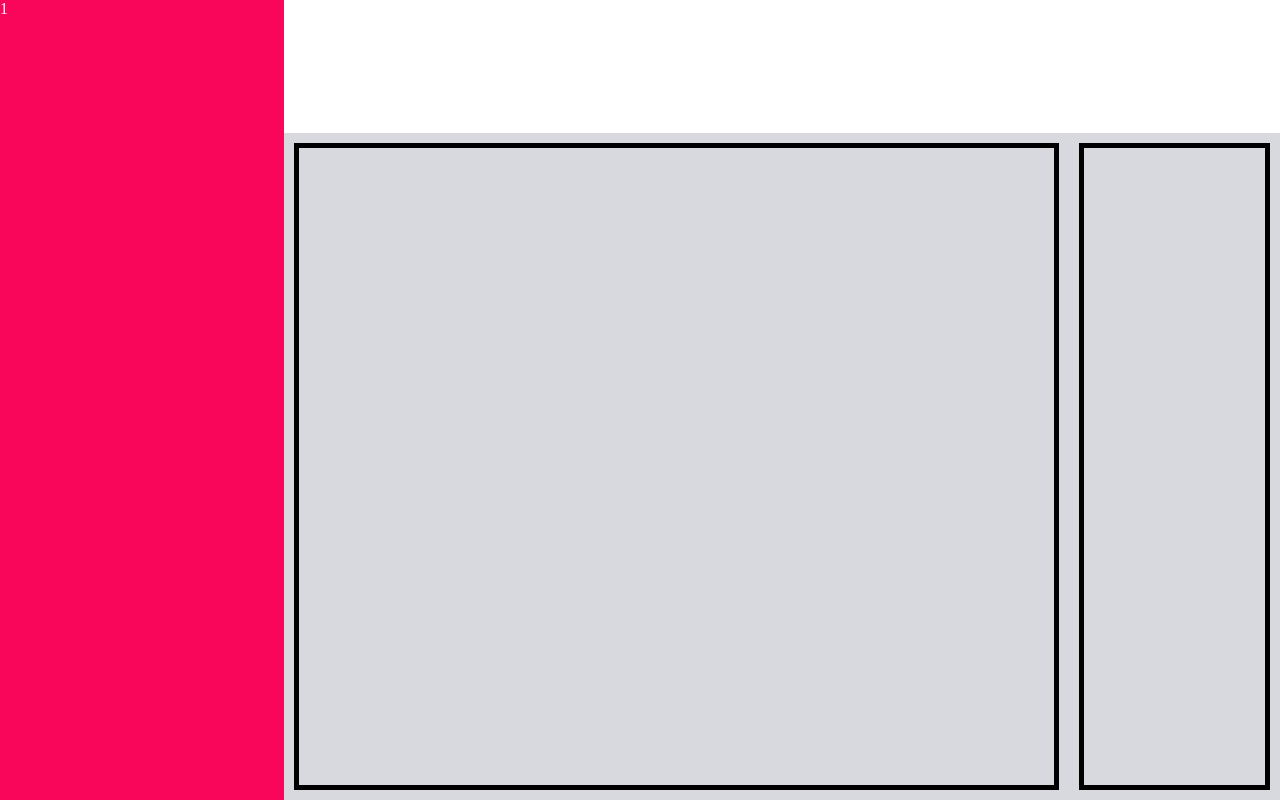
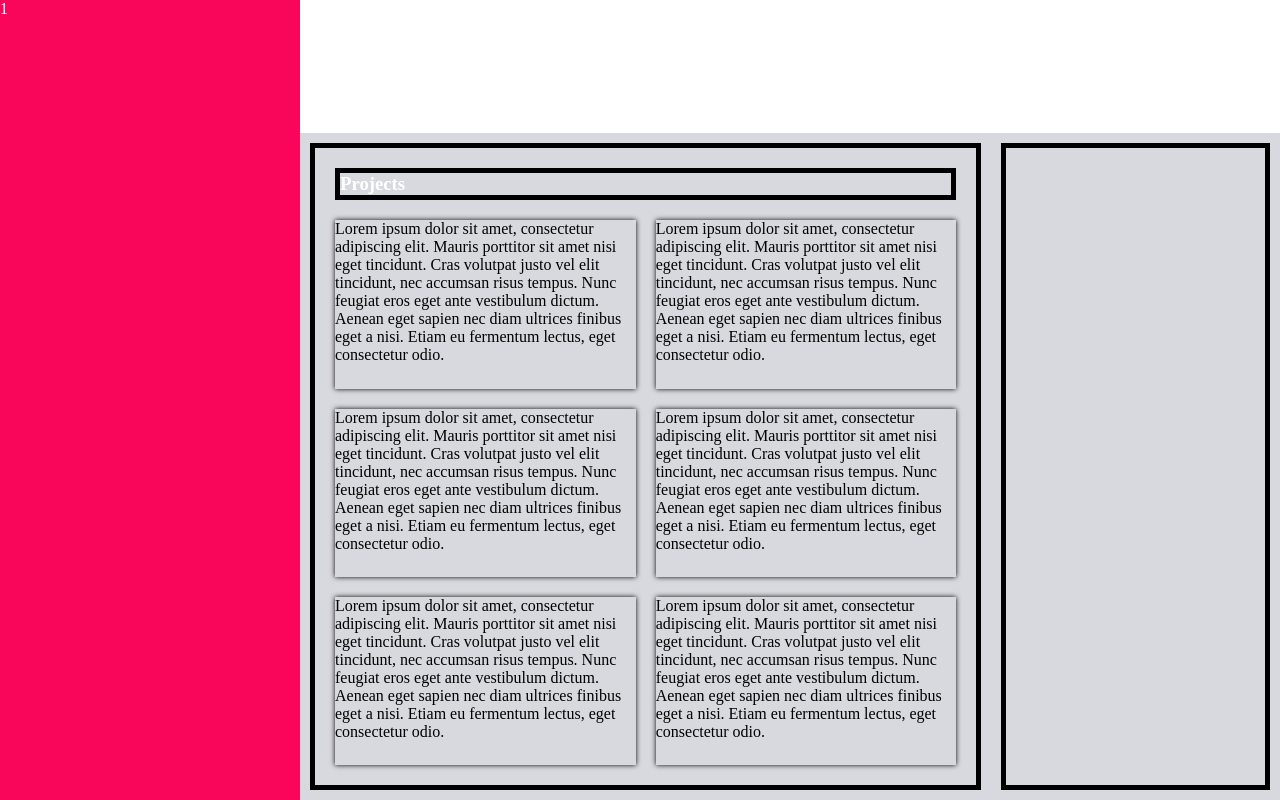
Before and after one commit to WilliamG-1/Admin-Dashboard, a plain HTML site: page index.html in a window 1280 px wide. Drawn offline with Linux system fonts and the light colour scheme.

Commit message:
Improved main grid ayout

```diff
--- a/index.html
+++ b/index.html
@@ -7,6 +7,7 @@
     <title>Dashboard</title>
     <link rel="stylesheet" href="style.css">
 </head>
+
 <body>
     <div class="sidebar">
         1
@@ -16,13 +17,19 @@
         2
     </div>
 
-    <div class="content">
+    <main class="content">
         <div class="projects">
-
+            <h3>Projects</h3>
+            <div class="project">Lorem ipsum dolor sit amet, consectetur adipiscing elit. Mauris porttitor sit amet nisi eget tincidunt. Cras volutpat justo vel elit tincidunt, nec accumsan risus tempus. Nunc feugiat eros eget ante vestibulum dictum. Aenean eget sapien nec diam ultrices finibus eget a nisi. Etiam eu fermentum lectus, eget consectetur odio.</div>
+            <div class="project">Lorem ipsum dolor sit amet, consectetur adipiscing elit. Mauris porttitor sit amet nisi eget tincidunt. Cras volutpat justo vel elit tincidunt, nec accumsan risus tempus. Nunc feugiat eros eget ante vestibulum dictum. Aenean eget sapien nec diam ultrices finibus eget a nisi. Etiam eu fermentum lectus, eget consectetur odio.</div>
+            <div class="project">Lorem ipsum dolor sit amet, consectetur adipiscing elit. Mauris porttitor sit amet nisi eget tincidunt. Cras volutpat justo vel elit tincidunt, nec accumsan risus tempus. Nunc feugiat eros eget ante vestibulum dictum. Aenean eget sapien nec diam ultrices finibus eget a nisi. Etiam eu fermentum lectus, eget consectetur odio.</div>
+            <div class="project">Lorem ipsum dolor sit amet, consectetur adipiscing elit. Mauris porttitor sit amet nisi eget tincidunt. Cras volutpat justo vel elit tincidunt, nec accumsan risus tempus. Nunc feugiat eros eget ante vestibulum dictum. Aenean eget sapien nec diam ultrices finibus eget a nisi. Etiam eu fermentum lectus, eget consectetur odio.</div>
+            <div class="project">Lorem ipsum dolor sit amet, consectetur adipiscing elit. Mauris porttitor sit amet nisi eget tincidunt. Cras volutpat justo vel elit tincidunt, nec accumsan risus tempus. Nunc feugiat eros eget ante vestibulum dictum. Aenean eget sapien nec diam ultrices finibus eget a nisi. Etiam eu fermentum lectus, eget consectetur odio.</div>
+            <div class="project">Lorem ipsum dolor sit amet, consectetur adipiscing elit. Mauris porttitor sit amet nisi eget tincidunt. Cras volutpat justo vel elit tincidunt, nec accumsan risus tempus. Nunc feugiat eros eget ante vestibulum dictum. Aenean eget sapien nec diam ultrices finibus eget a nisi. Etiam eu fermentum lectus, eget consectetur odio.</div>
         </div>
         <div class="relevant">
 
         </div>
-    </div>
+    </main>
 </body>
 </html>
--- a/style.css
+++ b/style.css
@@ -8,31 +8,48 @@
     color: white;
 }
 body{
-    height: 100vh;
+    min-height: 100vh;
     display: grid;
     grid-template-columns: 2fr 7fr;
     grid-template-rows: 1fr 5fr;
+    grid-auto-rows: auto;
     background-color: rgb(156, 153, 153);
 }
 .sidebar{
     background-color: var(--main-color);
-    grid-row: 1 / 3;
+    grid-row: 1 / -1;
+    min-width: 300px;
 }
 .header{
     background-color: white;
+    grid-area: 1 / 2 / 2 / -1;
 }
 .content{
     background-color: rgb(216, 216, 223);
     display: grid;
-    grid-template-columns: 4fr 1fr;
+    grid-template-columns: 5fr 2fr;
     padding: 10px;
     column-gap: 20px;
+    row-gap: 10px;
 }
 .projects{
     border: 5px black solid;
     display: grid;
-    grid-template-columns: repeat(auto-fit, minmax(500px, 1fr));
+    grid-template-columns: repeat(auto-fit, minmax(300px, 1fr));
+    grid-template-rows: auto 1fr 1fr;
+    grid-auto-rows: 1fr;
+    padding: 20px;
+    gap: 20px;
+}
+.projects h3{
+    grid-column: span 2;
+    border: 5px black solid
+}
+.project{
+    box-shadow: 0 0 5px black;
+    color: black;
 }
 .relevant{
     border: 5px black solid;
+    min-width: 200px;
 }
```
